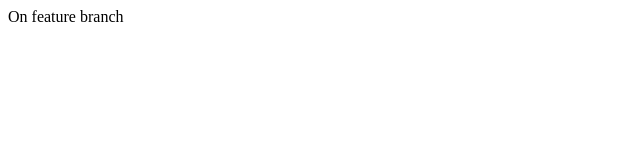
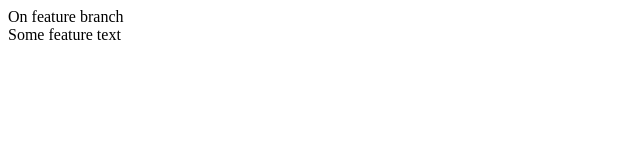
Before and after one commit to ppiyush13/learning-git, a plain HTML site: page index.html in a window 1280 px wide. Shown: the full height of the page, 0-640 px from the left. Drawn offline with Linux system fonts and the light colour scheme.

Commit message:
Adding feature text

```diff
--- a/index.html
+++ b/index.html
@@ -1,6 +1,8 @@
 <html>
 	<head>On feature branch</head>
 	<body>
-		<div></div>
+		<div>
+			Some feature text
+		</div>
 	</body>
 </html>
```
